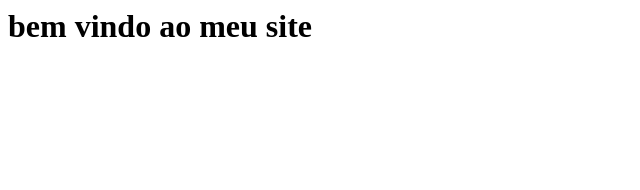
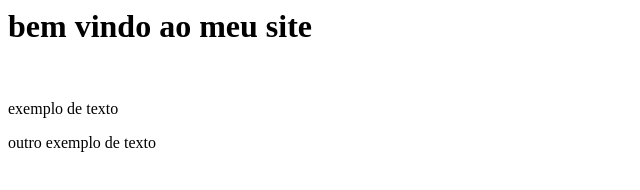
Before and after one commit to kauanhsghxc/meusite, a plain HTML site: page index.html in a window 1280 px wide. Shown: the whole page, without its empty margins (0-640 px from the left). Drawn offline with Linux system fonts and the light colour scheme.

Commit message:
Update index.html

```diff
--- a/index.html
+++ b/index.html
@@ -4,5 +4,8 @@
   </head>
   <body>
     <h1> bem vindo ao meu site </h1>
+    <br>
+    <p> exemplo de texto  </p>
+    <p> outro exemplo de texto </p>
   </body>
  </html>
```
